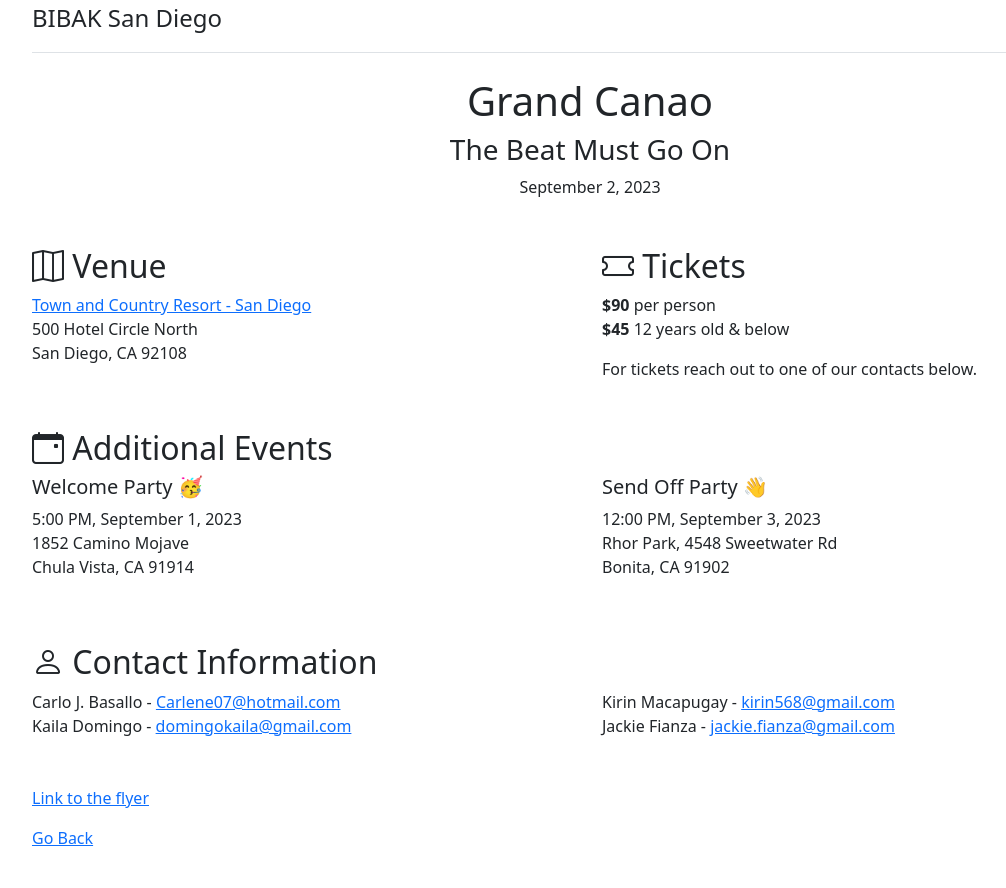
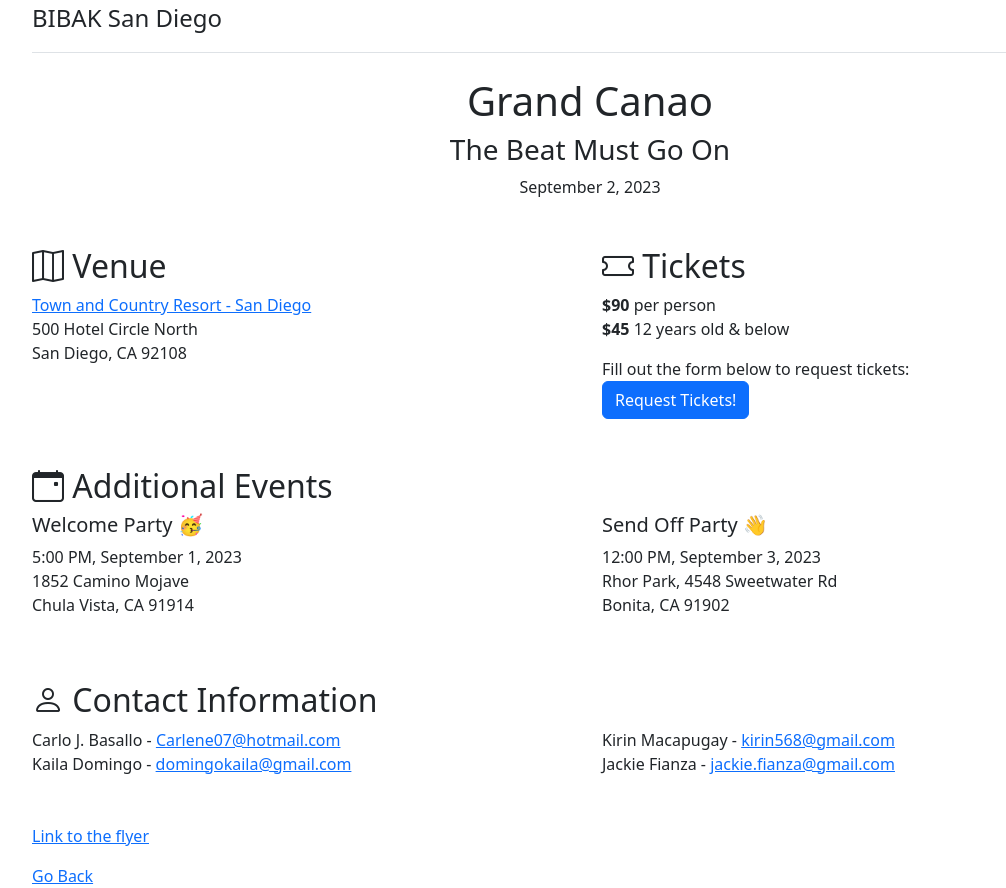
Before and after one commit to jemuelb/bibak-san-diego, a Next.js app: page /event-details in a window 1280 px wide. Shown: the whole page, without its empty margins (50-1056 px from the left). Before the commit the page ends 850 px from the top, so only its background shows below. Built offline with nearby package versions, Linux system fonts and the light colour scheme.

Commit message:
Added link to form

```diff
--- a/pages/event-details.tsx
+++ b/pages/event-details.tsx
@@ -38,7 +38,14 @@ const EventDetails = () => {
                         <div>
                             <span className="fw-bold">$45</span> 12 years old & below
                         </div>
-                        <div className="mt-3">For tickets reach out to one of our contacts below.</div>
+                        <div className="mt-3">
+                            <div>
+                                Fill out the form below to request tickets:
+                            </div>
+                            <a href="https://forms.gle/n7xrBdsNxz6KDHLT6">
+                                <button className="btn btn-primary">Request Tickets!</button>
+                            </a>
+                        </div>
                     </div>
                 </Col>
             </Row>
```
